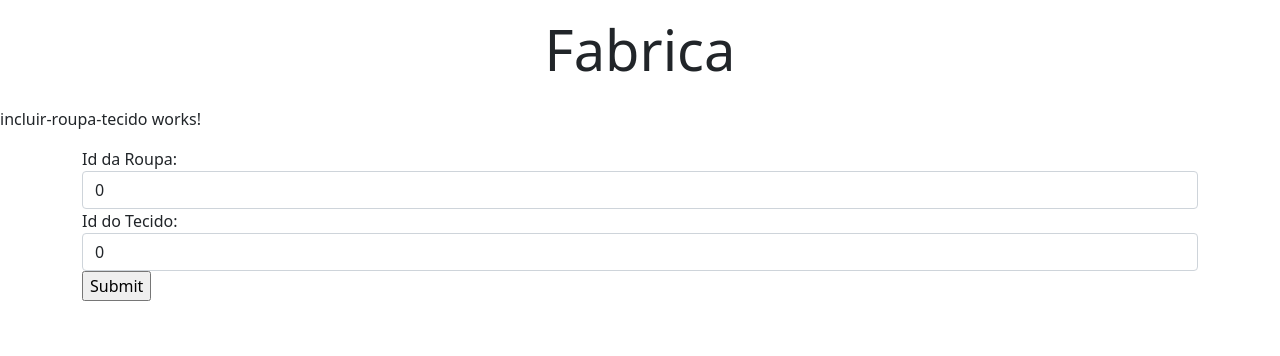
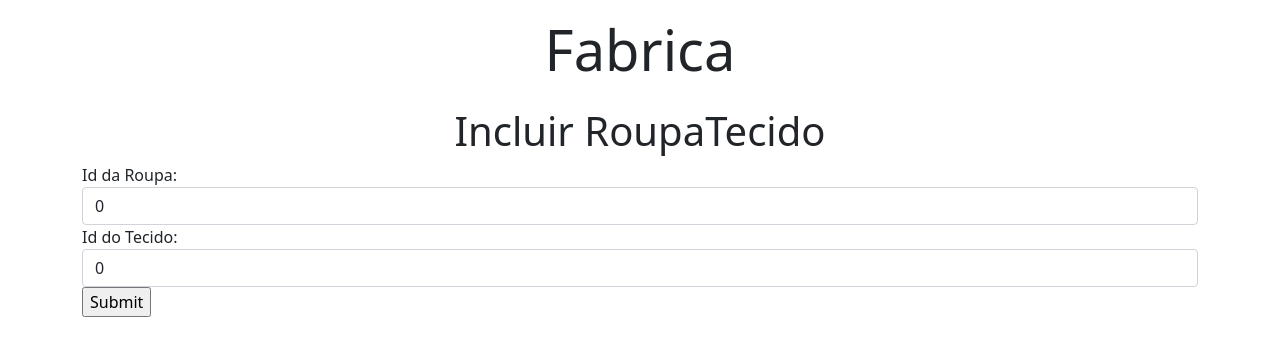
Before and after one commit to SidneyMaldonado/vespFabrica, an Angular app: page /incluirroupatecido in a window 1280 px wide. Shown: the top 356 px of the page. Built offline with nearby package versions, Linux system fonts and the light colour scheme.

Commit message:
finalização roupa e roupatecido

```diff
--- a/src/app/incluir-roupa-tecido/incluir-roupa-tecido.component.html
+++ b/src/app/incluir-roupa-tecido/incluir-roupa-tecido.component.html
@@ -1,4 +1,4 @@
-<p>incluir-roupa-tecido works!</p>
+<h1 class="dysplay-4 text-center">Incluir RoupaTecido</h1>
 
 <div class = "container">
 
--- a/src/app/listar-roupa-tecido/listar-roupa-tecido.component.html
+++ b/src/app/listar-roupa-tecido/listar-roupa-tecido.component.html
@@ -1,6 +1,7 @@
 <div class="container">
     <h1 class="display-4 text-center">Lista de RoupaTecido</h1>
 <div class="col-md-6">
+    <td><a class="btn btn-primary" href="incluirroupatecido"> incluir</a></td>
 <table class="table">
     <thead class="thead-light">
         <tr>
--- a/src/app/listar-roupa/listar-roupa.component.html
+++ b/src/app/listar-roupa/listar-roupa.component.html
@@ -2,6 +2,7 @@
 <div class="container">
     <h1 class="display-4 text-center">Lista de Roupa</h1>
 <div class="col-md-6">
+    <td><a class="btn btn-primary" href="incluirroupa"> incluir</a></td>
 <table class="table">
     <thead class="thead-light">
         <tr>
```
